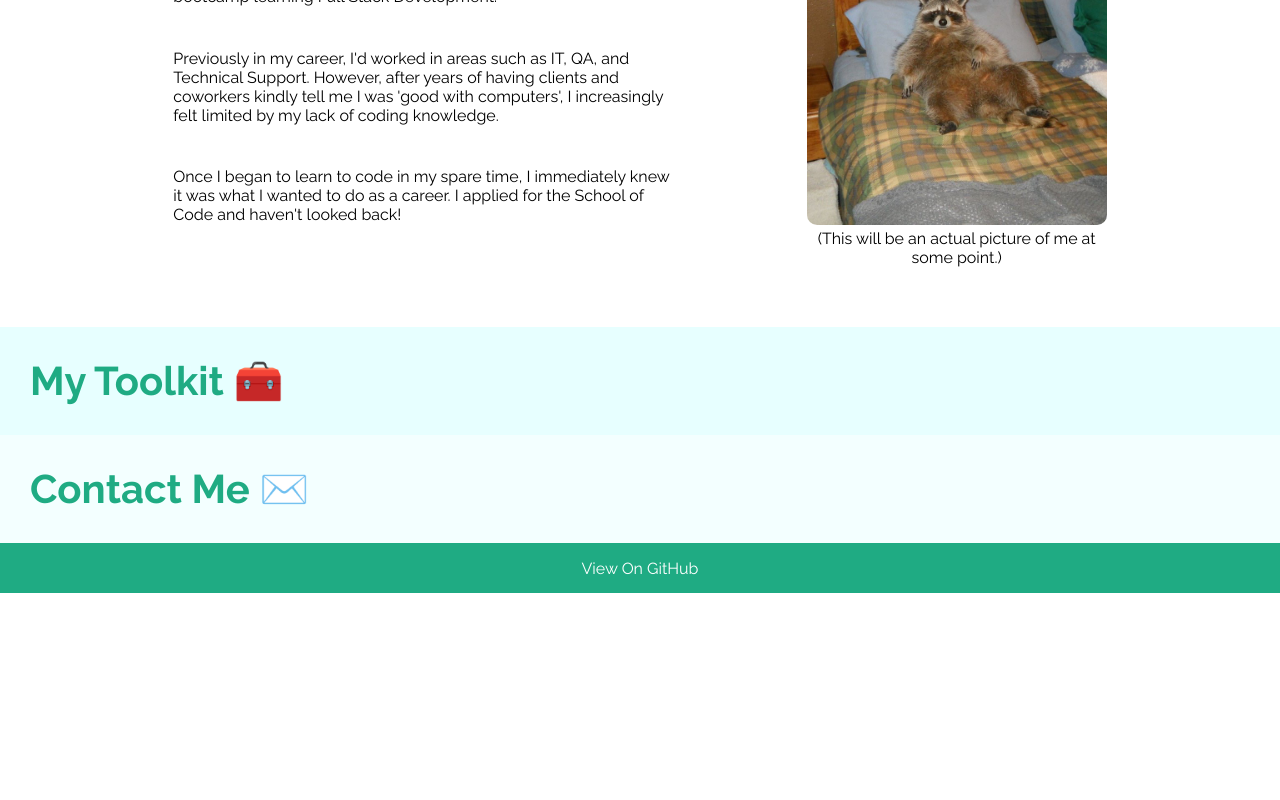
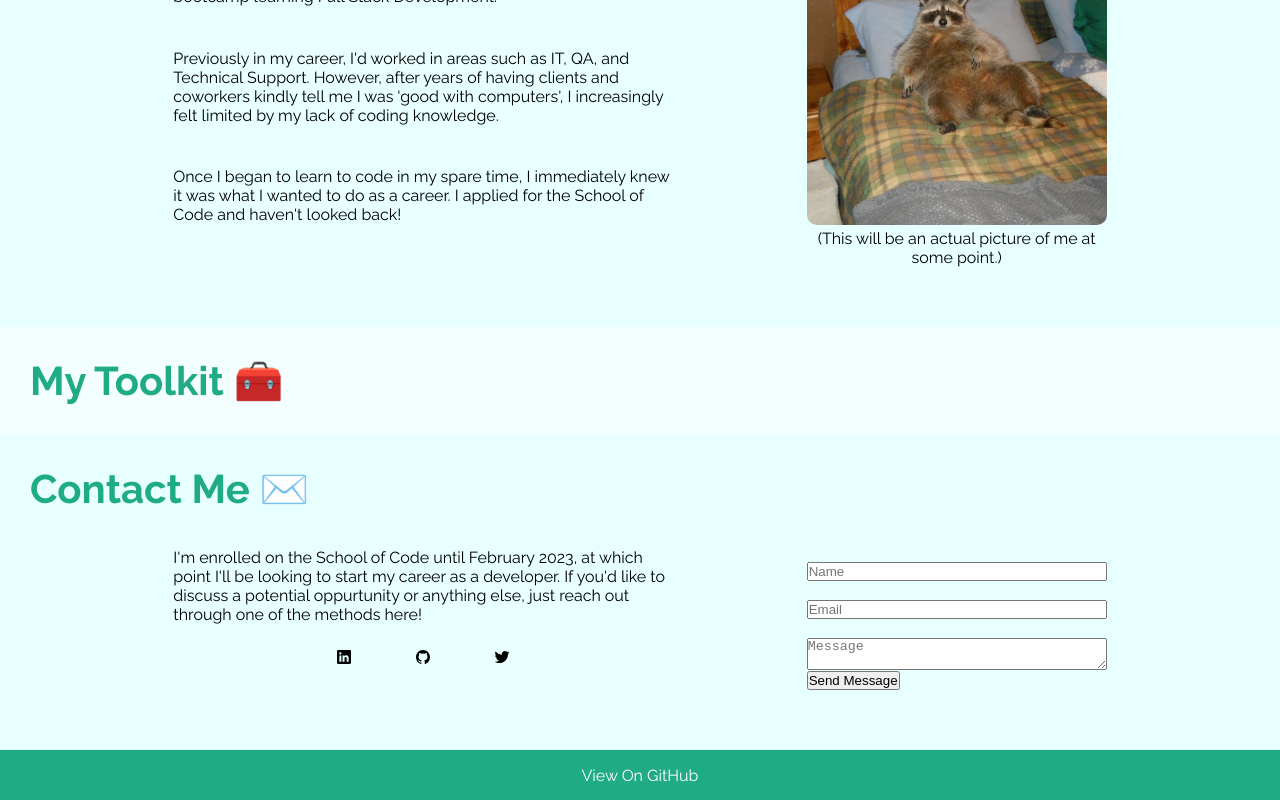
Before and after one commit to lewisgormanneale/portfolio-website, a React (Create React App) app: page / in a window 1280 px wide. Shown: the part 1770-2570 px from the top of the page. Before the commit the page ends 2363 px from the top, so only its background shows below. Built offline with nearby package versions, Linux system fonts and the light colour scheme.

Commit message:
basic structure of contact section implemented

```diff
--- a/src/components/AboutMe/AboutMe.css
+++ b/src/components/AboutMe/AboutMe.css
@@ -1,7 +1,7 @@
 .about-me {
   display: flex;
   flex-direction: column;
-  background-color: white;
+  background-color: #e7ffff;
 }
 
 .about-me-content {
--- a/src/components/Contact/Contact.css
+++ b/src/components/Contact/Contact.css
@@ -1,3 +1,43 @@
 .contact {
-  background-color: #f3ffff;
+  display: flex;
+  flex-direction: column;
+  background-color: #e7ffff;
 }
+
+.contact-content {
+  display: flex;
+  flex-wrap: wrap;
+  justify-content: space-evenly;
+  padding: 30px;
+  gap: 20px;
+}
+
+.contact-greeting-and-socials {
+  display: flex;
+  flex-direction: column;
+  justify-content: space-evenly;
+  align-items: center;
+}
+
+.contact-greeting {
+  width: 500px;
+  min-width: 500px;
+}
+
+.social-icons {
+  display: flex;
+  justify-content: space-evenly;
+  align-items: center;
+  margin: 20px;
+  width: 300px;
+}
+
+.contact-form-container {
+  width: 300px;
+}
+
+.contact-form {
+  display: flex;
+  flex-direction: column;
+  justify-content: center;
+}
--- a/src/components/Contact/Contact.js
+++ b/src/components/Contact/Contact.js
@@ -1,10 +1,64 @@
 import React from "react";
+import { IoLogoGithub, IoLogoLinkedin, IoLogoTwitter } from "react-icons/io5";
 import "./Contact.css";
 
 export default function Contact() {
   return (
     <section className="contact">
       <h2>Contact Me ✉️</h2>
+      <div className="contact-content">
+        <div className="contact-greeting-and-socials">
+          <p className="contact-greeting">
+            I'm enrolled on the School of Code until February 2023, at which
+            point I'll be looking to start my career as a developer. If you'd
+            like to discuss a potential oppurtunity or anything else, just reach
+            out through one of the methods here!
+          </p>
+          <div className="social-icons">
+            <IoLogoLinkedin />
+            <IoLogoGithub />
+            <IoLogoTwitter />
+          </div>
+        </div>
+        <div className="contact-form-container">
+          <form name="contact-form" className="contact-form">
+            <label className="hidden" htmlFor="name">
+              name
+            </label>
+            <input
+              type="text"
+              name="name"
+              id="name"
+              placeholder="Name"
+              required
+            />
+            <label className="hidden" htmlFor="email">
+              email
+            </label>
+            <input
+              type="email"
+              name="email"
+              id="email"
+              placeholder="Email"
+              required
+            />
+            <label className="hidden" htmlFor="message">
+              message
+            </label>
+            <textarea
+              name="message"
+              id="message"
+              placeholder="Message"
+              required
+            ></textarea>
+            <div className="submit-container">
+              <button className="send-button" type="submit">
+                Send Message
+              </button>
+            </div>
+          </form>
+        </div>
+      </div>
     </section>
   );
 }
--- a/src/components/NavList/NavList.css
+++ b/src/components/NavList/NavList.css
@@ -13,10 +13,14 @@
   top: 20px;
   cursor: pointer;
   position: absolute;
-  background-color: white;
+  background-color: #f3ffff;
   width: 35px;
   height: 35px;
   border-radius: 3px;
+}
+
+.toggle:hover {
+  background-color: #c9fdfd;
 }
 
 .dark-mode-toggle {
--- a/src/components/Projects/Projects.css
+++ b/src/components/Projects/Projects.css
@@ -5,7 +5,7 @@
   align-items: flex-start;
   gap: 20px;
   width: 100%;
-  background-color: rgb(255, 255, 255);
+  background-color: #f3ffff;
 }
 
 .project-row {
--- a/src/components/Toolkit/Toolkit.css
+++ b/src/components/Toolkit/Toolkit.css
@@ -1,3 +1,3 @@
 .toolkit {
-  background-color: #e7ffff;
+  background-color: #f3ffff;
 }
--- a/src/index.css
+++ b/src/index.css
@@ -39,3 +39,7 @@ h2 {
 section {
   padding: 30px;
 }
+
+.hidden {
+  visibility: hidden;
+}
```
